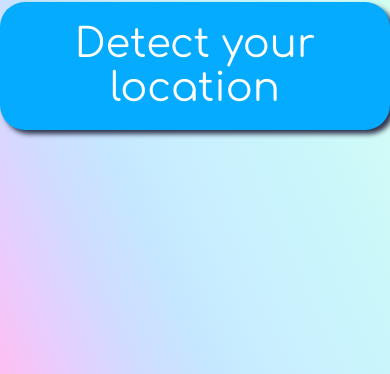
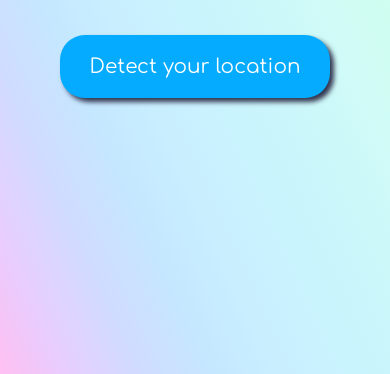
Before and after one commit to MayssenJemmali/Mayssen.github.io, a plain HTML site: page rescue/index.html in a window 390 px wide. Shown: the part 470-844 px from the top of the page. Drawn offline with Linux system fonts and the light colour scheme.

Commit message:
media update

```diff
--- a/rescue/styles.css
+++ b/rescue/styles.css
@@ -64,3 +64,9 @@ button {
 button:hover {
     background-color: rgba(4, 171, 255, 0.85);
 }
+
+@media all and (max-width: 1000px){
+   button {
+    font-size: 20px;
+   }
+}
```
